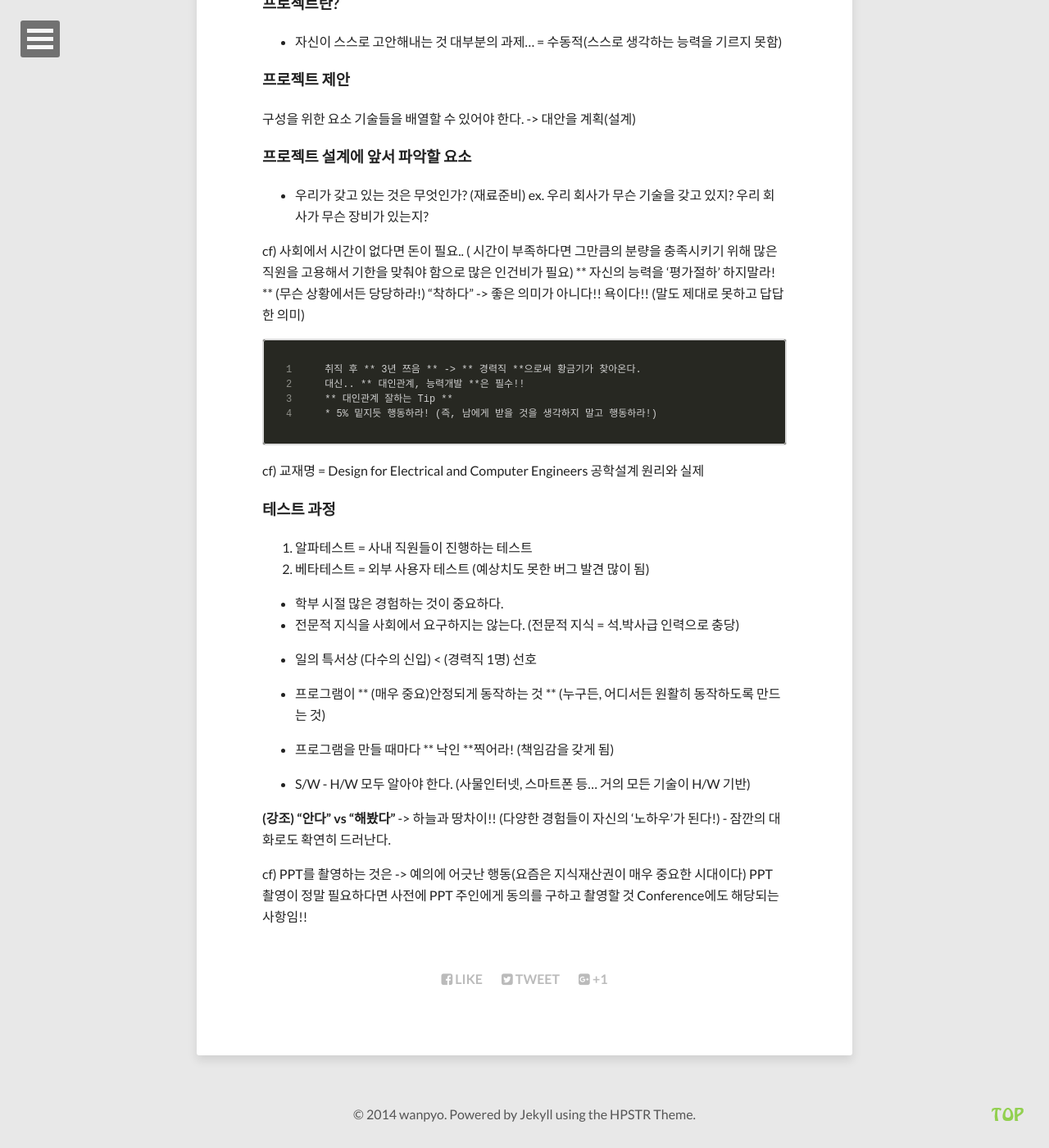
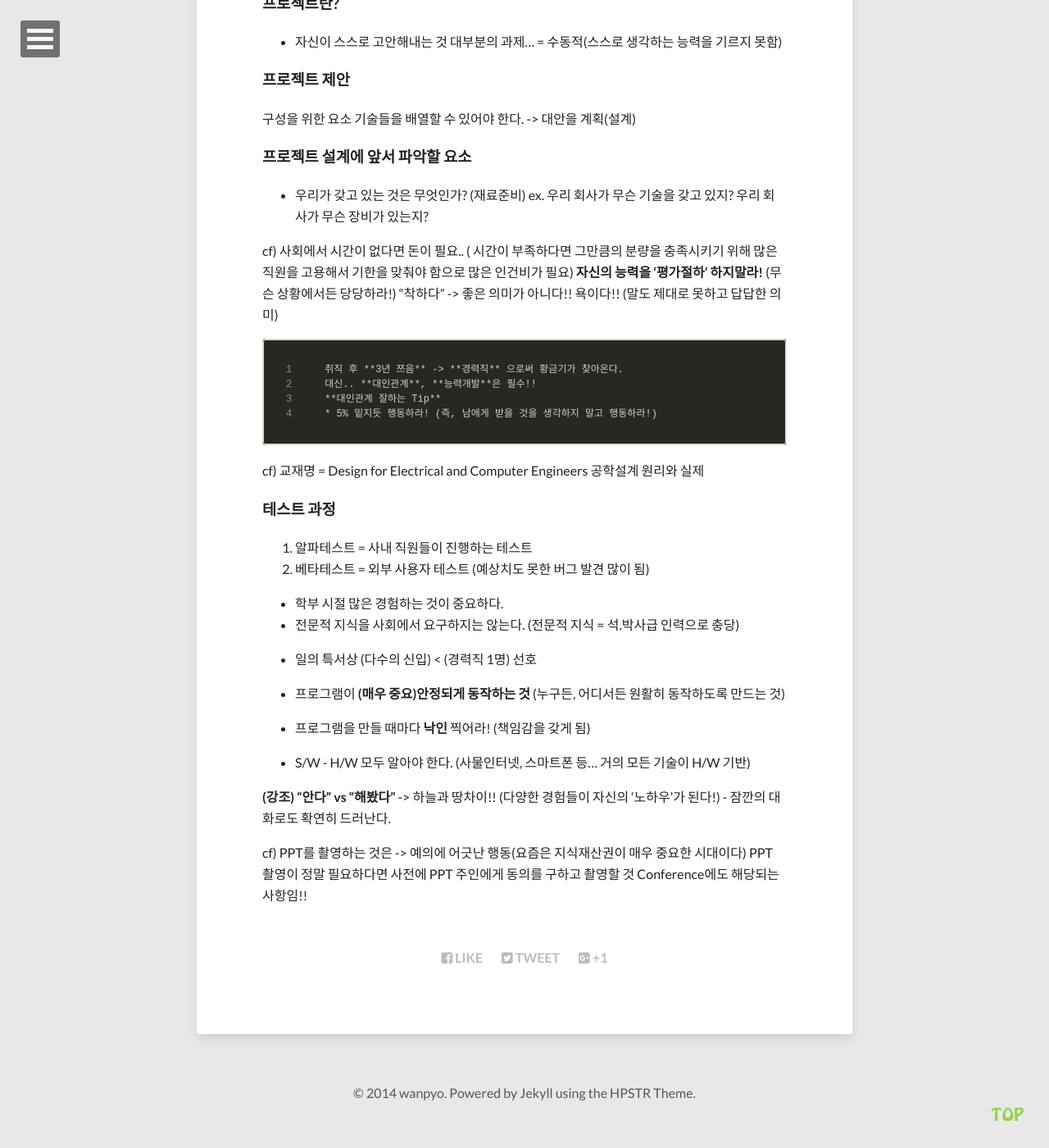
Before and after one commit to wanpyo90/hongblog, a Jekyll site: the page built from com_system.md, in a window 1280 px wide and 1400 px high, scrolled down 843 px. Shown: the whole window at 82% size. Built offline with Jekyll 4.4.1, drawn with Linux system fonts in a browser that asks for light colours; nearby versions of some CDN libraries; after the commit the page ends 2217 px from its top, so only the background shows below that.

Commit message:
20141112

```diff
--- a/com_system.md
+++ b/com_system.md
@@ -33,13 +33,13 @@ ex. 우리 회사가 무슨 기술을 갖고 있지?
     우리 회사가 무슨 장비가 있는지?
 
 cf) 사회에서 시간이 없다면 돈이 필요.. ( 시간이 부족하다면 그만큼의 분량을 충족시키기 위해 많은 직원을 고용해서 기한을 맞춰야 함으로 많은 인건비가 필요)
-    ** 자신의 능력을 '평가절하' 하지말라! **
+    **자신의 능력을 '평가절하' 하지말라!**
     (무슨 상황에서든 당당하라!)
     "착하다" -> 좋은 의미가 아니다!! 욕이다!! (말도 제대로 못하고 답답한 의미)
 
-    취직 후 ** 3년 쯔음 ** -> ** 경력직 **으로써 황금기가 찾아온다.
-    대신.. ** 대인관계, 능력개발 **은 필수!!
-    ** 대인관계 잘하는 Tip **
+    취직 후 **3년 쯔음** -> **경력직** 으로써 황금기가 찾아온다.
+    대신.. **대인관계**, **능력개발**은 필수!!
+    **대인관계 잘하는 Tip**
     * 5% 밑지듯 행동하라! (즉, 남에게 받을 것을 생각하지 말고 행동하라!)
 
 cf) 교재명 = Design for Electrical and Computer Engineers
@@ -54,8 +54,8 @@ cf) 교재명 = Design for Electrical and Computer Engineers
 - 전문적 지식을 사회에서 요구하지는 않는다. (전문적 지식 = 석.박사급 인력으로 충당)
 - 일의 특서상 (다수의 신입) < (경력직 1명) 선호
 
-- 프로그램이 ** (매우 중요)안정되게 동작하는 것 ** (누구든, 어디서든 원활히 동작하도록 만드는 것)
-- 프로그램을 만들 때마다 ** 낙인 **찍어라! (책임감을 갖게 됨)
+- 프로그램이 **(매우 중요)안정되게 동작하는 것** (누구든, 어디서든 원활히 동작하도록 만드는 것)
+- 프로그램을 만들 때마다 **낙인** 찍어라! (책임감을 갖게 됨)
 
 - S/W - H/W 모두 알아야 한다.
 (사물인터넷, 스마트폰 등... 거의 모든 기술이 H/W 기반)
```
